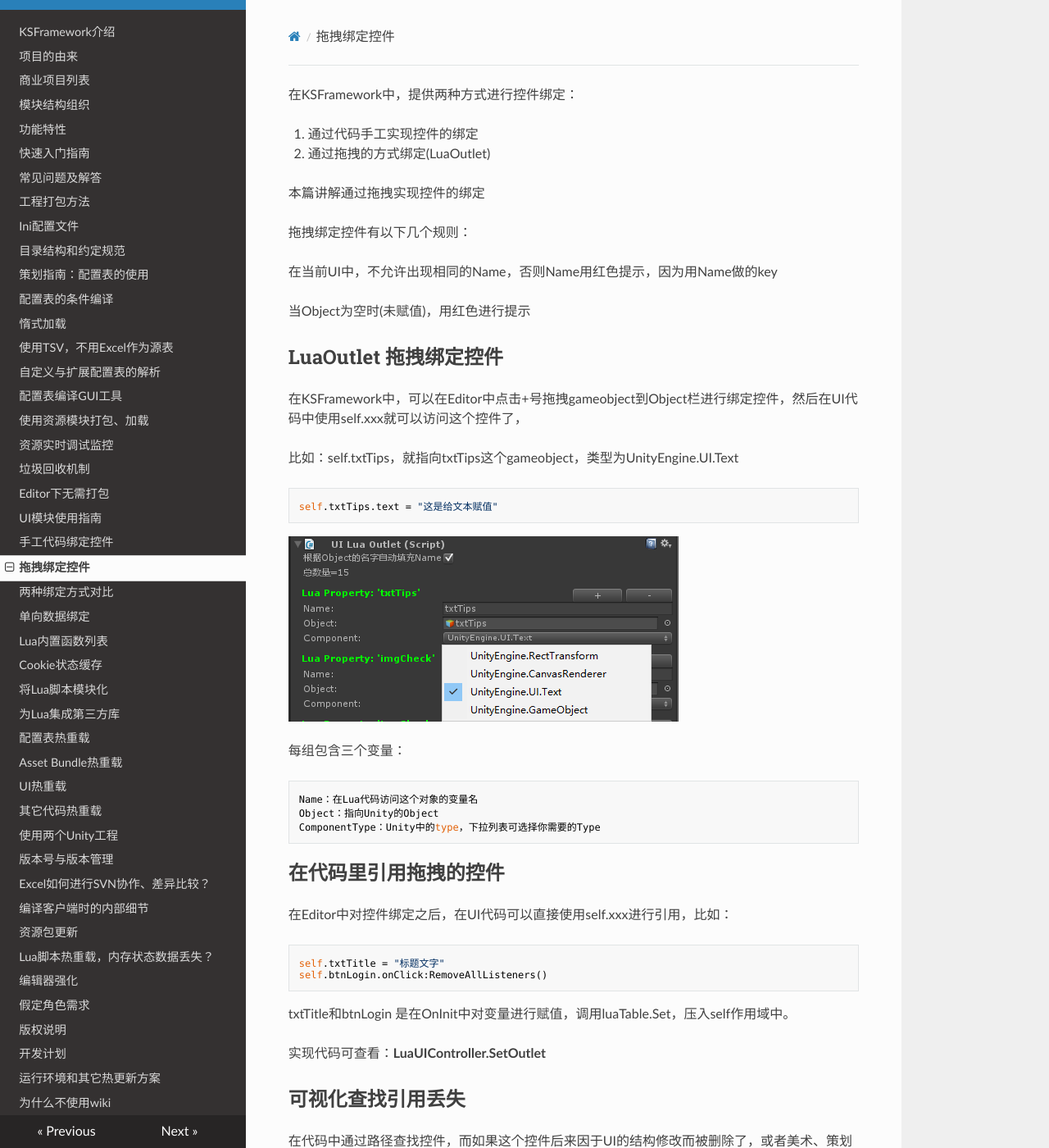
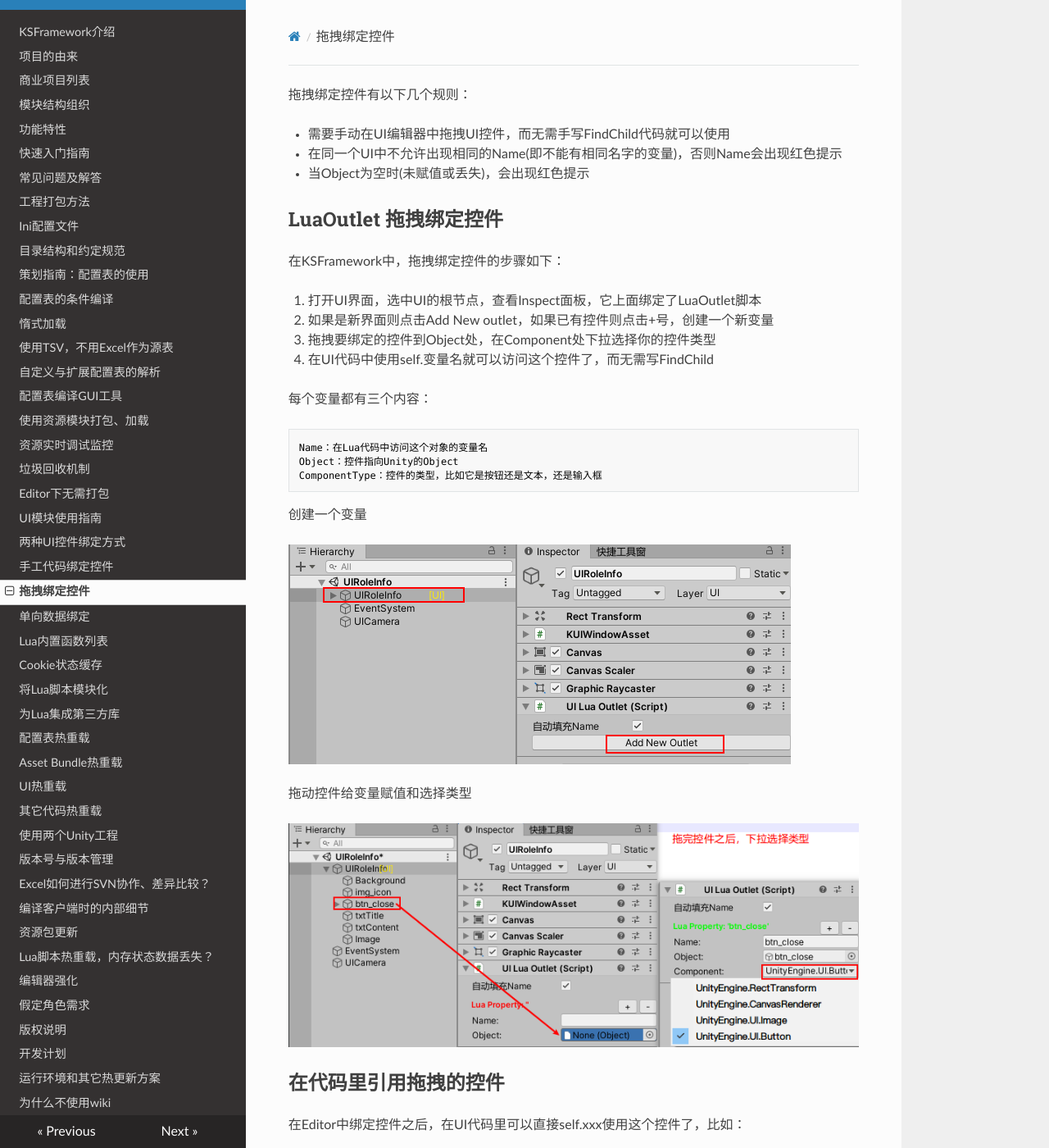
Before and after one commit to mr-kelly/KSFramework, an MkDocs documentation site: the page built from docs/ui/lua-outlet.md, in a window 1280 px wide and 1400 px high. Shown: the whole window at 82% size. Built offline with MkDocs 1.6.1, drawn with Linux system fonts in a browser that asks for light colours; nearby versions of some CDN libraries; some of the changed text lies outside the part shown.

Commit message:
重写文档:ui控件绑定的两种方式

````diff
--- a/docs/ui/lua-outlet.md
+++ b/docs/ui/lua-outlet.md
@@ -1,50 +1,45 @@
-
-
-在KSFramework中，提供两种方式进行控件绑定：
-
-1. 通过代码手工实现控件的绑定
-2. 通过拖拽的方式绑定(LuaOutlet)
-
-本篇讲解通过拖拽实现控件的绑定
-
 拖拽绑定控件有以下几个规则：
 
-在当前UI中，不允许出现相同的Name，否则Name用红色提示，因为用Name做的key
+- 需要手动在UI编辑器中拖拽UI控件，而无需手写FindChild代码就可以使用
+- 在同一个UI中不允许出现相同的Name(即不能有相同名字的变量)，否则Name会出现红色提示
+- 当Object为空时(未赋值或丢失)，会出现红色提示
 
-当Object为空时(未赋值)，用红色进行提示
 
 ## LuaOutlet 拖拽绑定控件
 
-在KSFramework中，可以在Editor中点击+号拖拽gameobject到Object栏进行绑定控件，然后在UI代码中使用self.xxx就可以访问这个控件了，
+在KSFramework中，拖拽绑定控件的步骤如下：
 
-比如：self.txtTips，就指向txtTips这个gameobject，类型为UnityEngine.UI.Text
+1. 打开UI界面，选中UI的根节点，查看Inspect面板，它上面绑定了LuaOutlet脚本
+2. 如果是新界面则点击Add New outlet，如果已有控件则点击+号，创建一个新变量
+3. 拖拽要绑定的控件到Object处，在Component处下拉选择你的控件类型
+4. 在UI代码中使用self.变量名就可以访问这个控件了，而无需写FindChild
+
+每个变量都有三个内容：
 
 ```lua
-self.txtTips.text = "这是给文本赋值"
+Name：在Lua代码中访问这个对象的变量名
+Object：控件指向Unity的Object
+ComponentType：控件的类型，比如它是按钮还是文本，还是输入框
 ```
+创建一个变量
 
+![创建一个变量](../images/ui/luaoutlet.png)
 
+拖动控件给变量赋值和选择类型
 
-![](../images/ui/luaoutlet.png)
+![给变量赋值和选择类型](../images/ui/add_object.png)
 
-每组包含三个变量：
-
-```lua
-Name：在Lua代码访问这个对象的变量名
-Object：指向Unity的Object
-ComponentType：Unity中的type，下拉列表可选择你需要的Type
-```
 
 ## 在代码里引用拖拽的控件
 
-在Editor中对控件绑定之后，在UI代码可以直接使用self.xxx进行引用，比如：
+在Editor中绑定控件之后，在UI代码里可以直接self.xxx使用这个控件了，比如：
 
 ```Lua
 self.txtTitle = "标题文字"
-self.btnLogin.onClick:RemoveAllListeners()
+self.btnLogin.onClick:AddListener()
 ```
 
-txtTitle和btnLogin 是在OnInit中对变量进行赋值，调用luaTable.Set，压入self作用域中。
+拖拽绑定的变量框架在界面初始化时会自动对进行赋值，调用luaTable.Set，压入self作用域中。
 
 实现代码可查看：**LuaUIController.SetOutlet**
 
@@ -58,6 +53,12 @@ txtTitle和btnLogin 是在OnInit中对变量进行赋值，调用luaTable.Set，
 
 ## 多个outlet
 
-当UI界面比较复杂时，如果全部的控件都绑定在一个outlet，那么后续的维护成本大，不易查找到指定的控件。，我建议是界面的*每个块级元素*使用一个outlet，或者以某个功能点划分，或者以区域划分(顶部，中部，左侧，右侧)，每个界面由多个outlet组成一个LuaOutletCollection
+当UI界面比较复杂时，如果全部的控件都绑定在一个outlet，那么后续的维护成本会增加，不易查找到指定的控件，根据实际项目我们有以下建议：
+
+- 界面的*每个块级元素*使用一个outlet
+- 每个功能点一个outlet
+- 每个区域一个outlet(顶部，中部，左侧，右侧)
+
+在界面的根节点增加UILuaOutletCollection，并把当前界面中用到的outlet拖到这里来
 
 ![luaoutlet-collection](../images/ui/luaoutlet-collection.png)
--- a/mkdocs.yml
+++ b/mkdocs.yml
@@ -29,9 +29,9 @@ nav:
     - "Editor下无需打包": resource/edit_mode.md
 
     - "UI模块使用指南": ui/guide.md
+    - "两种UI控件绑定方式": ui/ui-bind-vs-outlet.md
     - "手工代码绑定控件": ui/ui-binding.md
     - "拖拽绑定控件": ui/lua-outlet.md
-    - "两种绑定方式对比": ui/ui-bind-vs-outlet.md
     - "单向数据绑定": ui/data-binding.md
 
     - "Lua内置函数列表": scripting/functions.md
````
Also changed, not shown: docs/ui/ui-bind-vs-outlet.md (+24 -17 lines), docs/ui/ui-binding.md (+7 -28 lines), docs/images/ui/add_object.png (added), docs/images/ui/luaoutlet.png.
